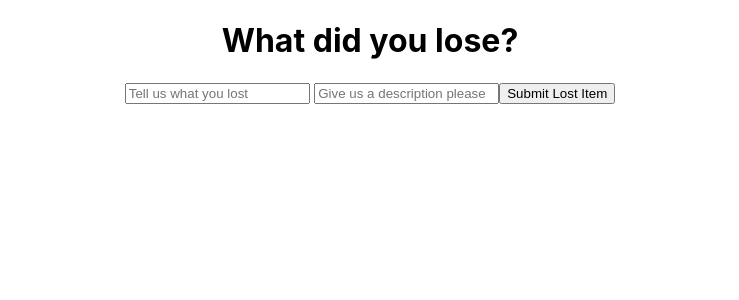
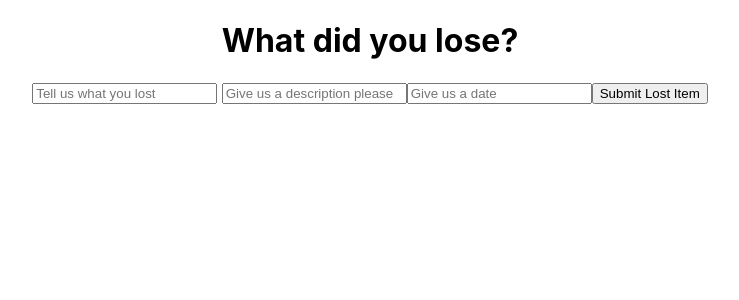
Before and after one commit to Kuzyi/ZombieLostAndFound, a React (Create React App) app in the folder zombiepark/: page / in a window 1280 px wide. Shown: the top 300 px of the page, without its empty margins (270-1009 px from the left). Built offline with nearby package versions, Linux system fonts and the light colour scheme.

Commit message:
added the date input

```diff
--- a/zombiepark/src/components/InputLostItems.jsx
+++ b/zombiepark/src/components/InputLostItems.jsx
@@ -4,6 +4,7 @@ const InputLostItems = (props) => {
   const [calcDisplay, setCalcDisplay] = useState("")
   const [userEntry1, setUserEntry1] = useState("")
   const [userEntry2, setUserEntry2] = useState("")
+  const [userEntry3, setUserEntry3] = useState("")
 
 
   const handleLostItem = (e, num) => {
@@ -16,6 +17,12 @@ const InputLostItems = (props) => {
     console.log(num)
     console.log(e.target.value)
     setUserEntry2(e.target.value)
+
+  }
+  const handleDate = (e, num) => {
+    console.log(num)
+    console.log(e.target.value)
+    setUserEntry3(e.target.value)
 
   }
 
@@ -34,6 +41,11 @@ const InputLostItems = (props) => {
   placeholder="Give us a description please"
   value={userEntry2}
   onChange={(e) => handleDescription(e, 'num2')} />
+  <input   type="String"
+  name="num3"
+  placeholder="Give us a date"
+  value={userEntry3}
+  onChange={(e) => handleDate(e, 'num3')} />
     <button onClick={() => setCalcDisplay(parseInt(userEntry1,10) + parseInt(userEntry2,10))}>Submit Lost Item</button>
   </div>
   <h3 className="results">{calcDisplay}</h3>
```
